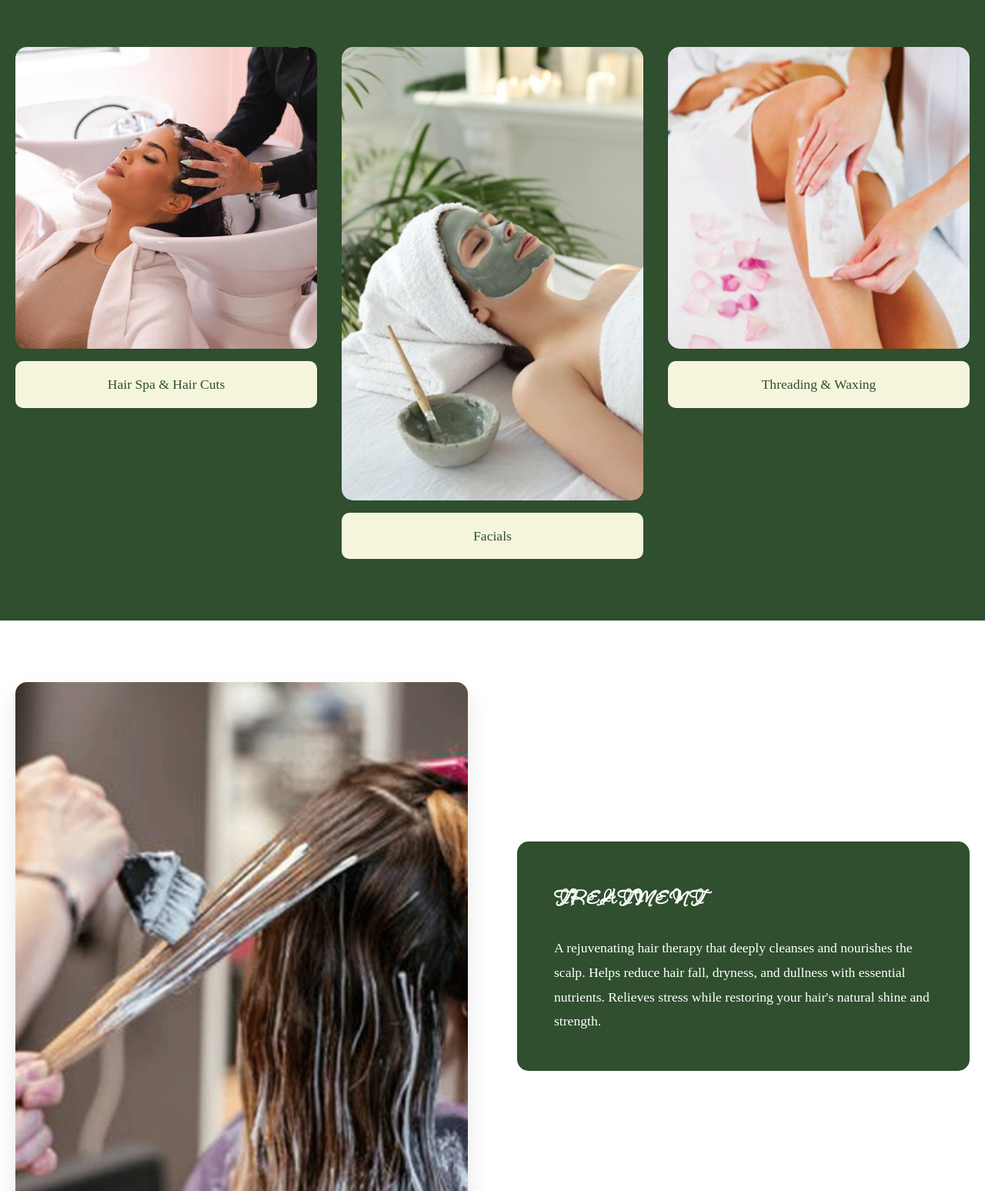
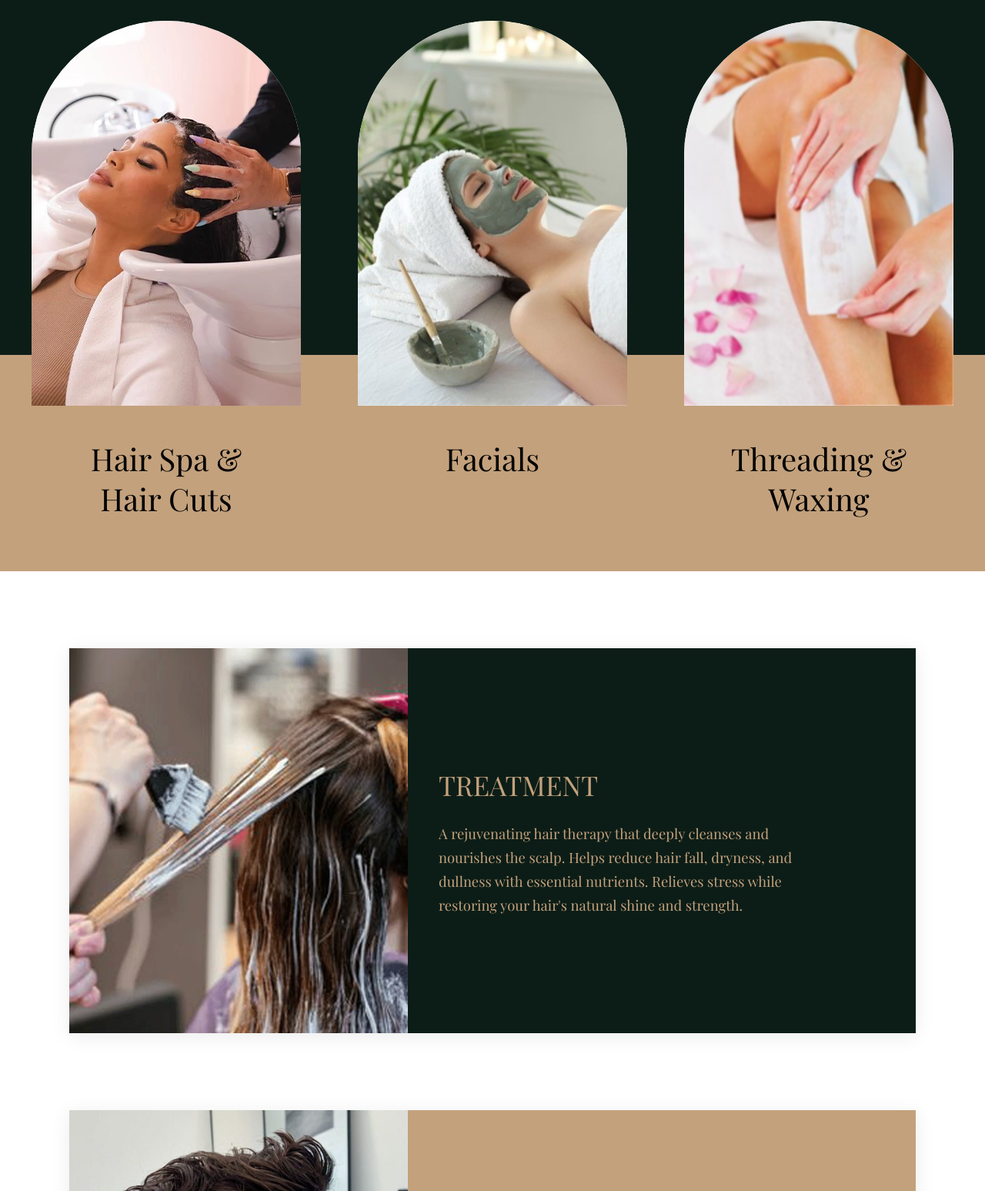
Before and after one commit to akshaysjadhav1111/arog, a plain HTML site: page index.html in a window 1280 px wide. Shown: the part 793-2340 px from the top of the page at 77% size. Drawn offline with nearby package versions, Linux system fonts and the light colour scheme; a web font is replaced by a local one.

Commit message:
all section changes done

```diff
--- a/index.html
+++ b/index.html
@@ -74,68 +74,63 @@
             </div>
             <div class="rituals-grid">
                 <div class="ritual-card">
-                    <div class="ritual-image">
-                        <div class="image-frame">
+                    <div class="arch-image">
                         <img src="assets/images/hair_spa2.png" alt="Hair Spa & Hair Cuts" class="ritual-img">
                     </div>
-                    </div>
-                    <div class="ritual-caption">Hair Spa & Hair Cuts</div>
+
                 </div>
                 <div class="ritual-card">
-                    <div class="ritual-image">
-                        <div class="image-frame">
+                    <div class="arch-image">
                         <img src="assets/images/facials.png" alt="Facials" class="ritual-img">
                     </div>
-                    </div>
-                    <div class="ritual-caption">Facials</div>
+
                 </div>
                 <div class="ritual-card">
-                    <div class="ritual-image">
-                        <div class="image-frame">
+                    <div class="arch-image">
                         <img src="assets/images/waxing.png" alt="Threading & Waxing" class="ritual-img">
                     </div>
+
                 </div>
+                <div class="ritual-caption">Hair Spa &<br>Hair Cuts</div>
+                <div class="ritual-caption">Facials</div>
                 <div class="ritual-caption">Threading & Waxing</div>
             </div>
-            </div>
+
+
         </div>
     </section>
 
     <!-- Treatment Section -->
-    <section class="treatment-section">
-        <div class="container">
-            <div class="treatment-content">
-                <div class="treatment-image">
-                    <img src="assets/images/hair.png" alt="Hair Treatment" class="treatment-img">
+    <section class="custom-card-section">
+        <div class="custom-card custom-card-green">
+            <div class="custom-card-img">
+                <img src="assets/images/hair.png" alt="Hair Treatment" />
             </div>
-                <div class="treatment-text">
-                    <h2 class="treatment-title">TREATMENT</h2>
-                    <p class="treatment-description">
+            <div class="custom-card-text">
+                <h2 class="custom-card-title gold-text">TREATMENT</h2>
+                <p class="custom-card-desc gold-text">
                     A rejuvenating hair therapy that deeply cleanses and nourishes the scalp. Helps reduce hair fall, dryness, and dullness with essential nutrients. Relieves stress while restoring your hair's natural shine and strength.
                 </p>
-                </div>
             </div>
         </div>
     </section>
 
     <!-- Change of Style Section -->
-    <section class="style-section">
-        <div class="container">
-            <div class="style-content">
-                <div class="style-image">
-                    <img src="assets/images/man.png" alt="Style Change" class="style-img">
+    <section class="custom-card-section">
+        <div class="custom-card custom-card-tan">
+            <div class="custom-card-img">
+                <img src="assets/images/man.png" alt="Style Change" />
             </div>
-                <div class="style-text">
-                    <h2 class="style-title">Change of Style</h2>
-                    <p class="style-description">
+            <div class="custom-card-text">
+                <h2 class="custom-card-title dark-text">Change of Style</h2>
+                <p class="custom-card-desc dark-text">
                     Revamp your style with a fresh, modern haircut tailored for you. Our stylists help you experiment with new looks that suit your vibe. Walk out feeling confident with a bold change that turns heads.
                 </p>
             </div>
         </div>
-        </div>
     </section>
 
-    <!-- Footer -->
+    <!-- Footer
     <footer class="footer">
         <div class="container">
             <h2 class="footer-title">Stay Connected</h2>
@@ -184,7 +179,7 @@
                 </div>
             </div>
         </div>
-    </footer>
+    </footer> -->
 
     <script src="script.js"></script>
 </body>
--- a/styles.css
+++ b/styles.css
@@ -250,8 +250,8 @@ body {
 
 /* Signature Rituals Section */
 .signature-rituals {
-    background-color: #2F4F2F;
-    padding: 80px 0;
+    background: linear-gradient(180deg, #0c1d17 70%, #c3a17c 30%);
+    padding: 20px 0;
 }
 
 .section-header {
@@ -260,50 +260,64 @@ body {
 }
 
 .section-title {
-    font-family: 'Passions Conflict', cursive;
-    font-size: 2.5rem;
-    color: #F5F5DC;
+    font-family: 'Passions Conflict', 'cursive';
+    font-size: 4.5rem;
+    color: #c1a07b;
     margin-bottom: 0.5rem;
-    font-weight: 700;
+    font-weight: 400;
 }
 
 .section-subtitle {
-    font-size: 1.5rem;
-    color: #F5F5DC;
+
+    font-size: 4rem;
+    color: #c1a07b;
     font-weight: 400;
-    font-family: 'Playfair Custom', serif;
+    line-height: 0.2;
+    font-family: 'Passions Conflict', 'cursive';
 }
-
 .rituals-grid {
     display: grid;
     grid-template-columns: repeat(3, 1fr);
     gap: 2rem;
+    margin: 2rem 0;
+    text-align: center;
 }
 
 .ritual-card {
-    text-align: center;
+    display: flex;
+    flex-direction: column;
+    align-items: center;
+    background-color: transparent;
 }
 
-.ritual-image {
-    position: relative;
-    margin-bottom: 1rem;
+.arch-image {
+    /* width: 100%;
+    aspect-ratio: 2 / 3; */
+    width: 350px;
+    height: 500px;
+    border-radius: 180px 180px 0 0;
+    overflow: hidden;
+    background-color: white;
 }
 
 .ritual-img {
     width: 100%;
-    height: auto;
-    border-radius: 15px;
+    height: 100%;
+    object-fit: cover;
     display: block;
 }
 
 .ritual-caption {
-    background-color: #F5F5DC;
-    color: #2F4F2F;
+    /* background-color: #D2B48C;  */
+    color: black;
     padding: 1rem;
-    border-radius: 10px;
+    margin-top: -5px; /* Pulls caption slightly up if needed */
     font-weight: 500;
-    font-size: 1.1rem;
-    font-family: 'Playfair Custom', serif;
+    font-size: 2.5rem;
+    line-height: 1.3;
+    font-family: 'Playfair Display', serif;
+    width: 100%;
+
 }
 
 /* Treatment Section */
@@ -687,3 +701,99 @@ html {
         height: 200px;
     }
 }
+
+/* Custom Card Sections for Treatment & Change of Style */
+.custom-card-section {
+    display: flex;
+    justify-content: center;
+    align-items: center;
+    margin-top: 100px;
+    margin-bottom: 100px;
+}
+
+.custom-card {
+    display: flex;
+    flex-direction: row;
+    align-items: stretch;
+    width: 90%;
+    max-width: 1100px;
+    min-height: 320px;
+    height: 500px;
+    /* border-radius: 12px; */
+    overflow: hidden;
+    box-shadow: 0 4px 24px rgba(0,0,0,0.08);
+}
+
+.custom-card-green {
+    background: #0c1d17;
+}
+
+.custom-card-tan {
+    background: #c3a17c;
+}
+
+.custom-card-img {
+    flex: 1 1 40%;
+    min-width: 0;
+    max-width: 40%;
+    height: 100%;
+    display: flex;
+    align-items: center;
+    justify-content: center;
+    background: #eee;
+    overflow: hidden;
+}
+.custom-card-img img {
+    width: 100%;
+    height: 100%;
+    object-fit: cover;
+    display: block;
+}
+
+.custom-card-text {
+    flex: 1 1 60%;
+    max-width: 50%;
+    height: 100%;
+    padding: 48px 40px;
+    display: flex;
+    flex-direction: column;
+    justify-content: center;
+}
+
+.custom-card-title {
+    font-family: 'Playfair Display', serif;
+    font-size: 2.2rem;
+    margin-bottom: 18px;
+    font-weight: 500;
+}
+
+.custom-card-desc {
+    font-family: 'Playfair Display', serif;
+    font-size: 1.15rem;
+    line-height: 1.7;
+}
+
+.gold-text {
+    color: #c3a17c;
+}
+
+.dark-text {
+    color: #0c1d17;
+}
+
+@media (max-width: 900px) {
+    .custom-card {
+        flex-direction: column;
+        min-height: unset;
+        height: unset;
+    }
+    .custom-card-img, .custom-card-text {
+        max-width: 100%;
+        width: 100%;
+        height: auto;
+        padding: 0;
+    }
+    .custom-card-text {
+        padding: 32px 18px;
+    }
+}
```
Lines whose indentation alone changed are shown as unchanged.
